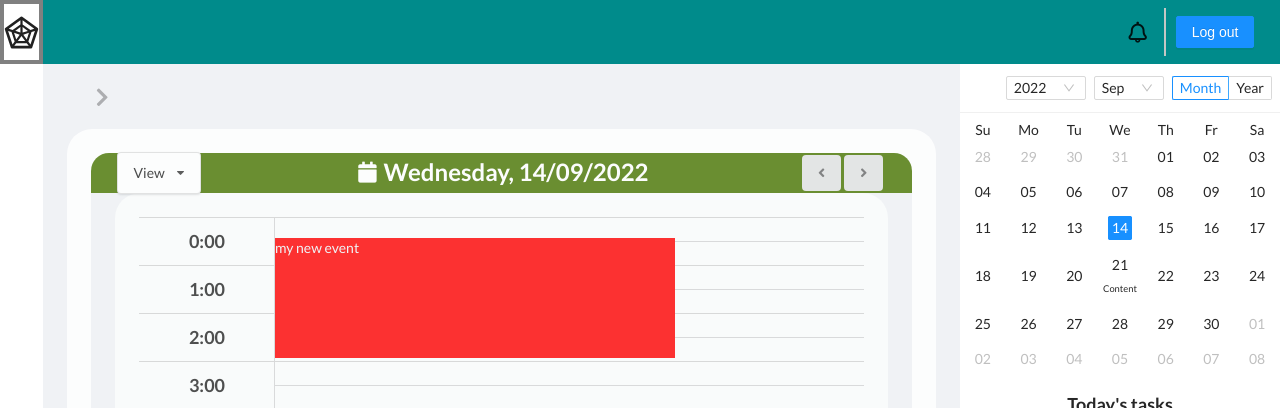
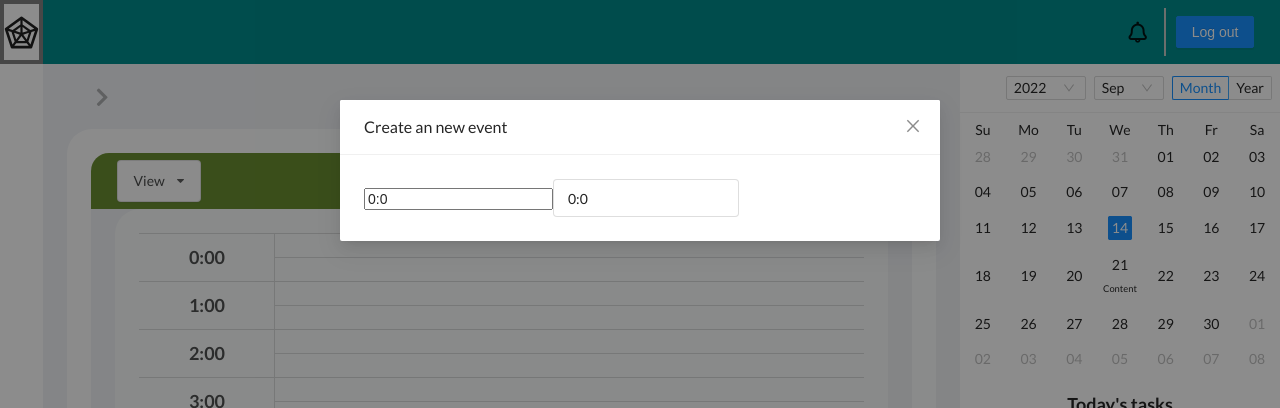
Before and after one commit to JiaFei1991/HDR_management_front_end, a React (Create React App) app: page /home/schedule in a window 1280 px wide. Both pictures are taken after a click on the element 569 px from the left and 229 px from the top of the page. Shown: the top 408 px of the page. Built offline with nearby package versions, Linux system fonts and the light colour scheme; no server answers.

Commit message:
a mess using a different form

```diff
--- a/package.json
+++ b/package.json
@@ -13,6 +13,7 @@
     "axios": "^0.27.2",
     "dotenv": "^16.0.2",
     "js-cookie": "^3.0.1",
+    "moment": "^2.29.4",
     "react": "^18.2.0",
     "react-dom": "^18.2.0",
     "react-infinite-scroll-component": "^6.1.0",
--- /dev/null
+++ b/src/features/schedules/dayCell.js
@@ -0,0 +1,99 @@
+import HourCell from './hourCell';
+import '../../style.css';
+import NewEventModal from './newEventModal';
+import { useEffect, useState } from 'react';
+import moment from 'moment';
+import { setInitTime } from './scheduleSlice';
+import { useDispatch } from 'react-redux';
+
+const DayCell = () => {
+  const [open, setOpen] = useState(false);
+  const dispatch = useDispatch();
+
+  const [initTime, setmyInitTime] = useState([]);
+  //   const [event, setEvent] = useState();
+
+  //   // handle form submission and create new event
+  //   const handleSubmit = ({ values, form }) => {
+  //     console.log(values);
+  //     form.resetFields();
+  //     // const eventName = e.target.getAttribute('name');
+  //     // const eventDiv = document.createElement('div');
+  //     // eventDiv.classList.add('event');
+  //     // eventDiv.id = `event-${eventName}`;
+  //     // eventDiv.innerText = 'my new event';
+
+  //     // e.target.appendChild(eventDiv);
+  //   };
+
+  //   // handle cancelling form
+  //   const handleCancel = (form) => {
+  //     form.resetFields();
+  //     setInitTime(undefined);
+  //     setOpen(false);
+  //   };
+
+  // handle row click
+  const onRowClick = (e) => {
+    setOpen(true);
+    // setEvent(e.target.getAttribute('name'));
+    // debugger;
+    const mStart = moment();
+    const mEnd = moment();
+    const eventName = e.target.getAttribute('name');
+    const [hour, min] = eventName.split('-');
+    const startMin = min === 'first' ? '0' : '30';
+    let endHour, endMin;
+    if (startMin === '0') {
+      endHour = hour;
+      endMin = 30;
+    } else {
+      endHour = Number(hour) + 1;
+      endMin = 0;
+    }
+    // const prefillTime = [
+    //   mStart.set({
+    //     hour: Number(hour),
+    //     minute: Number(startMin),
+    //     second: 0,
+    //     millisecond: 0
+    //   }),
+    //   mEnd.set({ hour: endHour, minute: endMin, second: 0, millisecond: 0 })
+    // ];
+    const prefillTime = `${hour}:${startMin}`;
+    setmyInitTime(prefillTime);
+    // dispatch(setInitTime(prefillTime));
+    // setmyInitTime(prefillTime);
+    // debugger;
+    console.log(e.target.getAttribute('name'));
+  };
+
+  //   useEffect(() => {
+  //     console.log(initTime);
+  //     dispatch(setInitTime(initTime));
+  //   }, [initTime]);
+
+  // generate hour cells
+  let cellStack = [];
+  for (let i = 0; i < 24; i++) {
+    cellStack.push(
+      <HourCell key={i} hour={`${i}:00`} onRowClick={onRowClick} />
+    );
+  }
+
+  return (
+    <div id="scheduler-body">
+      {cellStack}
+      <NewEventModal
+        open={open}
+        setOpen={setOpen}
+        initTime={initTime}
+        // eventName={event}
+        // handleSubmit={handleSubmit}
+        // handleCancel={handleCancel}
+      />
+    </div>
+  );
+};
+
+export default DayCell;
--- a/src/features/schedules/dayScheduler.js
+++ b/src/features/schedules/dayScheduler.js
@@ -1,27 +1,33 @@
-import React, { useEffect, useState } from 'react';
-import InfiniteScroll from 'react-infinite-scroll-component';
+import { useSelector } from 'react-redux';
+import React, { useState, useEffect } from 'react';
 import '../../style.css';
 
-import HourCell from './hourCell';
+import DayCell from './dayCell';
 import { vh, vw } from '../util/layoutCalc';
-import { useSelector } from 'react-redux';
 
 const DayScheduler = () => {
-  const today = useSelector((state) => state.schedule.today);
   const [vhSize, setVhSize] = useState(vh(100));
   const [vwSize, setVwSize] = useState(vw(100));
+  const today = useSelector((state) => state.schedule.today);
 
   window.onresize = function () {
-    setVhSize(vh(100));
-    setVwSize(vw(100));
+    setVhSize(100);
+    setVwSize(100);
   };
 
   useEffect(() => {
     const mainPageComponent = document.getElementById('main-page');
     const breadcrumbComponent = document.getElementById('breadcrumb');
     const daySchedulerComponent = document.getElementById('day-scehduler');
-    const schedulerHeader = document.getElementById('schduler-header');
+    const schedulerHeader = document.getElementById('scheduler-header');
     const schedulerBody = document.getElementById('scheduler-body');
+
+    // const hourRow = document.getElementsByClassName('row');
+    // const events = document.getElementsByClassName('event');
+    // // debugger;
+    // if (hourRow.length !== 0 && events.length !== 0) {
+    //   events.style.maxWidth = hourRow.clientWidth;
+    // }
 
     if (
       breadcrumbComponent &&
@@ -45,30 +51,15 @@ const DayScheduler = () => {
     }
   }, [vhSize, vwSize]);
 
-  // generate hour cells
-  const onRowClick = (e) => {
-    const eventDiv = document.createElement('div');
-    eventDiv.classList.add('event');
-    eventDiv.innerText = 'my new event';
-    e.target.appendChild(eventDiv);
-
-    console.log(e.target.getAttribute('name'));
-  };
-  let cellStack = [];
-  for (let i = 0; i < 24; i++) {
-    cellStack.push(<HourCell hour={`${i}:00`} onRowClick={onRowClick} />);
-  }
-
   return (
     <section
       id="day-scehduler"
       style={{
         padding: 0,
         margin: 0
-        // overflow: 'auto'
       }}
     >
-      <header id="schduler-header">
+      <header id="scheduler-header">
         <div id="header-dropdown" className="ui compact menu">
           <div className="ui simple dropdown item">
             View
@@ -104,7 +95,7 @@ const DayScheduler = () => {
       </header>
 
       <div id="scheduler-body-container">
-        <div id="scheduler-body">{cellStack}</div>
+        <DayCell />
       </div>
     </section>
   );
--- a/src/features/schedules/hourCell.js
+++ b/src/features/schedules/hourCell.js
@@ -1,3 +1,5 @@
+import { Tooltip } from 'antd';
+
 const HourCell = ({ hour, onRowClick }) => {
   return (
     <div id="hour-cell" key={hour} className="ui internally celled grid">
@@ -7,6 +9,7 @@ const HourCell = ({ hour, onRowClick }) => {
         </div>
         <div id="grid-column" className="thirteen wide column">
           <div className="ui internally celled grid">
+            <Tooltip title="Click to add an event">
               <div
                 id="half-hour-row"
                 className="row"
@@ -15,6 +18,8 @@ const HourCell = ({ hour, onRowClick }) => {
               >
                 <p></p>
               </div>
+            </Tooltip>
+            <Tooltip title="Click to add an event">
               <div
                 id="half-hour-row"
                 className="row"
@@ -23,6 +28,7 @@ const HourCell = ({ hour, onRowClick }) => {
               >
                 <p></p>
               </div>
+            </Tooltip>
           </div>
         </div>
       </div>
--- /dev/null
+++ b/src/features/schedules/newEventModal.js
@@ -0,0 +1,166 @@
+import { Modal, Form, Button, Input, TimePicker, Checkbox } from 'antd';
+import React, { useEffect, useRef, useState } from 'react';
+import { useDispatch, useSelector } from 'react-redux';
+import moment from 'moment';
+
+const { TextArea } = Input;
+
+const NewEventModal = ({ open, setOpen, initTime }) => {
+  //   const initTime = useSelector((state) => state.schedule.initTime);
+  //   const initialValues = {}
+  //   const dispatch = useDispatch();
+  // const [confirmLoading, setConfirmLoading] = useState(false);
+  //   useEffect(() => {
+  //     const input = document.getElementById('event-title-input');
+  //     if (input) {
+  //       input.value = '';
+  //     }
+  //   }, [open]);
+  const [form] = Form.useForm();
+  //   const [initTime, setInitTime] = useState([]);
+
+  // handle form submission and create new event
+  const handleSubmit = (values) => {
+    form.resetFields();
+    console.log(values);
+    // const eventName = e.target.getAttribute('name');
+    // const eventDiv = document.createElement('div');
+    // eventDiv.classList.add('event');
+    // eventDiv.id = `event-${eventName}`;
+    // eventDiv.innerText = 'my new event';
+
+    // e.target.appendChild(eventDiv);
+  };
+
+  // handle cancelling form
+  const handleCancel = () => {
+    form.resetFields();
+    // setInitTime(undefined);
+    setOpen(false);
+  };
+
+  //   useEffect(() => {
+  //     if (eventName) {
+  //       const mStart = moment();
+  //       const mEnd = moment();
+  //       // const eventName = e.target.getAttribute('name');
+  //       const [hour, min] = eventName.split('-');
+  //       const startMin = min === 'first' ? '0' : '30';
+  //       let endHour, endMin;
+  //       if (startMin === '0') {
+  //         endHour = hour;
+  //         endMin = 30;
+  //       } else {
+  //         endHour = Number(hour) + 1;
+  //         endMin = 0;
+  //       }
+  //       const prefillTime = [
+  //         mStart.set({
+  //           hour: Number(hour),
+  //           minute: Number(startMin),
+  //           second: 0,
+  //           millisecond: 0
+  //         }),
+  //         mEnd.set({ hour: endHour, minute: endMin, second: 0, millisecond: 0 })
+  //       ];
+  //       setInitTime(prefillTime);
+  //     }
+  //   }, [eventName]);
+
+  //   useEffect(() => {
+  //     setValue((value) => value + 1);
+  //   }, [initTime]);
+
+  const formRules = (fieldName) => [
+    {
+      required: true,
+      message: `Please enter your ${fieldName}!`
+    }
+  ];
+
+  return (
+    <>
+      <Modal
+        title="Create an new event"
+        open={open}
+        width={600}
+        footer={null}
+        maskClosable={false}
+        onCancel={handleCancel}
+      >
+        <input value={initTime}></input>
+        <div class="ui input">
+          <input type="text" placeholder="Search..." value={initTime} />
+        </div>
+        {/* <Form
+            form={form}
+            labelCol={{
+              span: 4
+            }}
+            wrapperCol={{
+              span: 14
+            }}
+            layout="horizontal"
+            //   disabled={formDisable}
+            onFinish={handleSubmit}
+            // initialValues={initialValues}
+          >
+            <Form.Item label="Title" name="title" rules={formRules('title')}>
+              <Input id="event-title-input" allowClear={true} />
+            </Form.Item>
+
+            <Form.Item
+              label="Location"
+              name="location"
+              rules={formRules('location')}
+            >
+              <Input id="event-location-input" allowClear={true} />
+            </Form.Item>
+
+            <Form.Item label="Time" name="time" rules={formRules('time')}>
+              <TimePicker.RangePicker
+                allowClear={true}
+                // defaultValue={initTime}
+              />
+            </Form.Item>
+
+            <Form.Item label="Description" name="description">
+              <TextArea
+                rows={4}
+                placeholder="maxLength is 400"
+                maxLength={400}
+                allowClear={true}
+                defaultValue={initTime}
+              />
+            </Form.Item>
+
+            <Form.Item name="allday">
+              <Checkbox>All day</Checkbox>
+            </Form.Item>
+
+            <div
+              className="ant-modal-footer"
+              style={{
+                display: 'flex',
+                alignItems: 'center',
+                justifyContent: 'flex-end'
+              }}
+            >
+              <Button onClick={handleCancel}>Cancel</Button>
+              <Button
+                type="primary"
+                htmlType="submit"
+                name="submit-button"
+                //   disabled={submitDisabled}
+                //   loading={spin}
+              >
+                Create event
+              </Button>
+            </div>
+          </Form> */}
+      </Modal>
+    </>
+  );
+};
+
+export default NewEventModal;
--- a/src/features/schedules/scheduleSlice.js
+++ b/src/features/schedules/scheduleSlice.js
@@ -6,7 +6,8 @@ const initialState = {
     new Date().getDay().toString(),
     ...new Date().toJSON().slice(0, 10).split('-').reverse()
   ],
-  selectedDate: undefined
+  selectedDate: undefined,
+  initTime: undefined
 };
 
 const ScheduleSlice = createSlice({
@@ -51,9 +52,17 @@ const ScheduleSlice = createSlice({
         month,
         action.payload[3]
       ];
+    },
+    setInitTime: (state, action) => {
+      // const updatedAction = [];
+      // action.payload.forEach((ele) => {
+      //   updatedAction.push(ele._d);
+      // });
+      // state.initTime = updatedAction[0].toString();
+      state.initTime = action.payload;
     }
   }
 });
 
-export const { selectDate } = ScheduleSlice.actions;
+export const { selectDate, setInitTime } = ScheduleSlice.actions;
 export default ScheduleSlice.reducer;
--- a/src/style.css
+++ b/src/style.css
@@ -99,8 +99,8 @@
 } */
 
 /* the schduler component */
-#schduler-header {
-  height: 5vh;
+#scheduler-header {
+  height: 7vh;
   background-color: #497500;
   display: flex;
   flex-direction: row;
@@ -168,13 +168,17 @@
 }
 
 .event {
-  width: 400px;
+  /* width: 400px;
   height: 120px;
+  top: 20px; */
   background-color: red;
+  border-radius: 12px;
+  padding: 10px;
+  border: solid 5px gray;
+  border-left: solid 10px orange;
   color: #f0f2f5;
   z-index: 10;
   position: absolute;
-  top: 20px;
 }
 
 /* the end of schduler component */
```
Also changed, not shown: 1 other file (tests, documents, lock files or other folders). Lines whose indentation alone changed are shown as unchanged.
